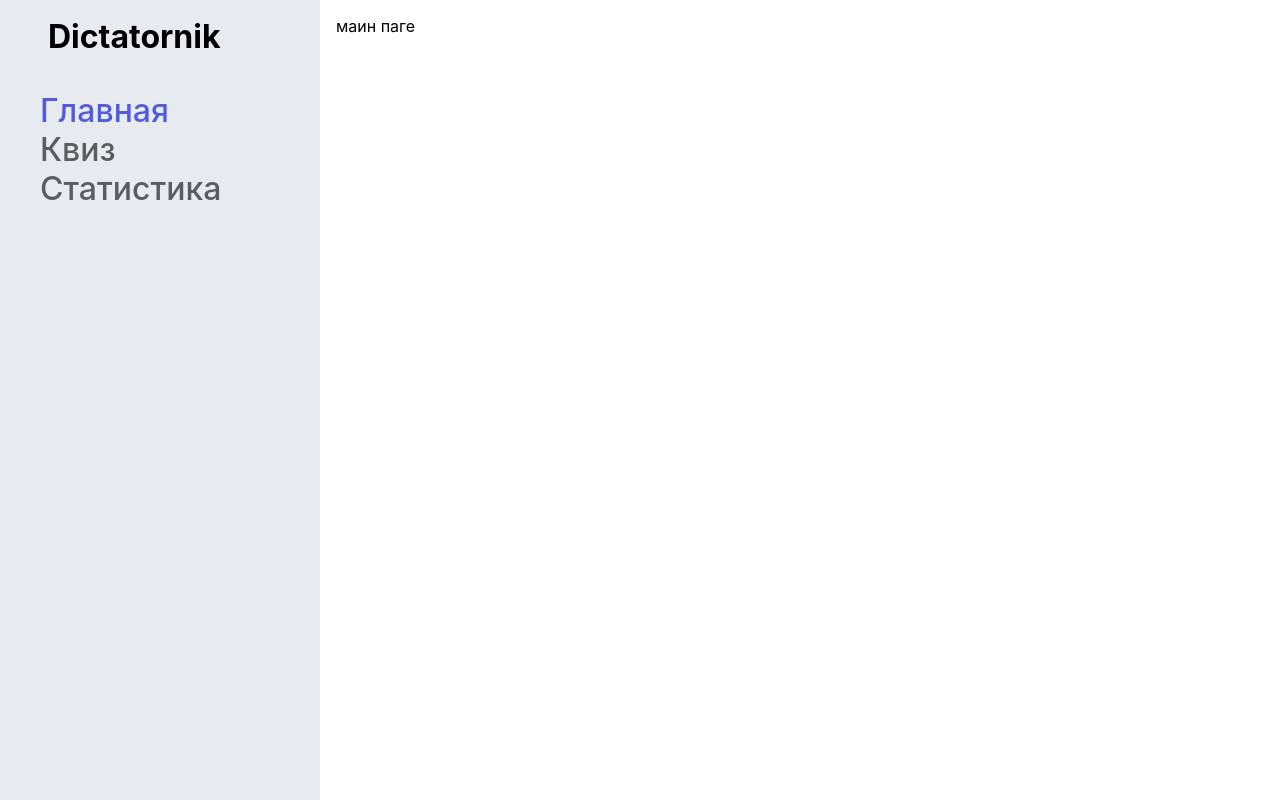
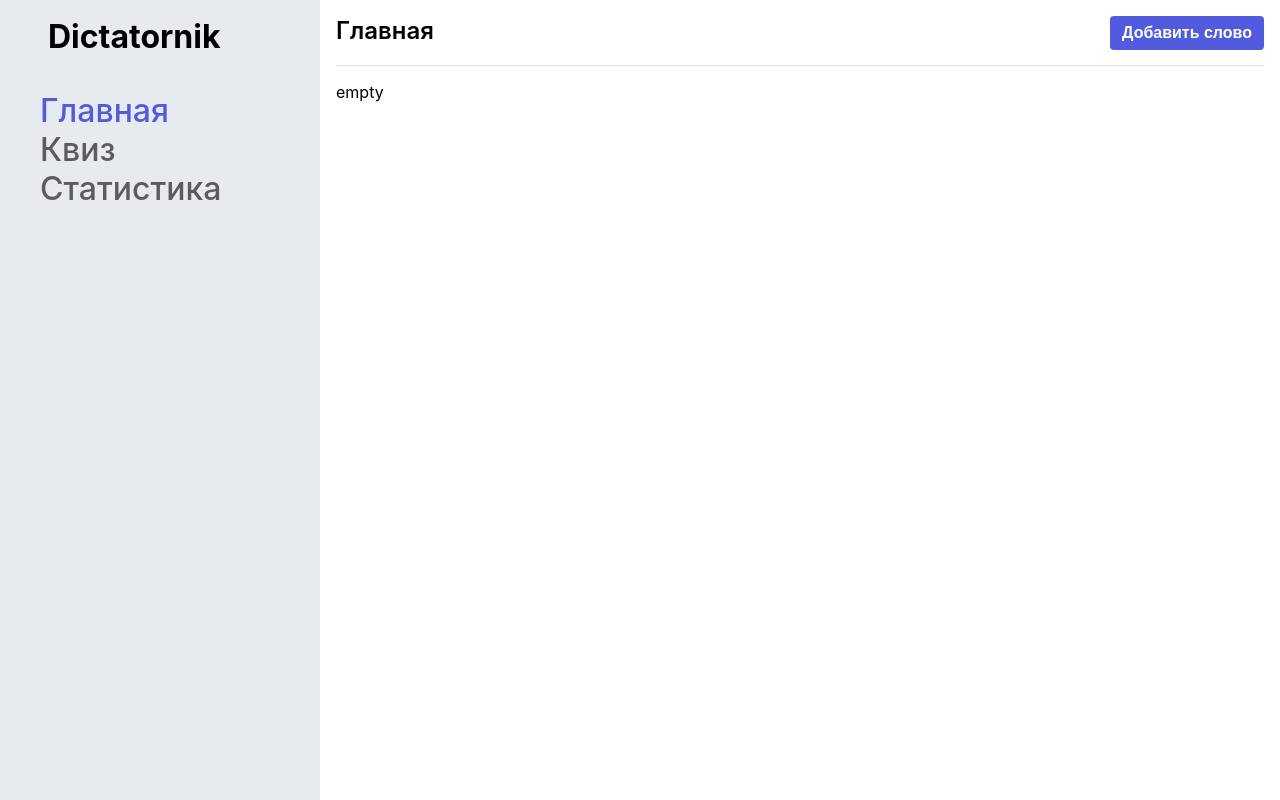
Before and after one commit to ytiK0/dictatornik, a React (Vite) app: page / in a window 1280 px wide. Built offline with nearby package versions, Linux system fonts and the light colour scheme; some icons are missing.

Commit message:
feat: add modal for adding new words and improve layout

```diff
--- a/src/pages/MainPage/MainPage.tsx
+++ b/src/pages/MainPage/MainPage.tsx
@@ -1,8 +1,56 @@
+import type {MouseEvent, SubmitEvent}from "react";
+import {Button} from "../../components/Button";
+
+import styles from "./mainPage.module.css"
+import {useCallback} from "react";
+import {LabeledInput} from "../../components/LabeledInput";
+import {useModal} from "../../hooks/useModal.ts";
+
 export function MainPage() {
+  const [modalRef, closeModal, showModal] = useModal();
+
+  const handleModalClick = useCallback((ev: MouseEvent) => {
+    if (ev.currentTarget === ev.target)
+      closeModal();
+  }, [closeModal]);
+
+  const handleNewWordFormSubmit = useCallback((ev: SubmitEvent) => {
+    ev.preventDefault();
+
+
+  },  [])
+
   return (
     <>
-      {/*  main page should have */}
-      маин паге
+      <header className={styles.headerContainer}>
+        <h2 className={styles.pageHeading}>Главная</h2>
+        <Button
+          view={"action"}
+          onClick={showModal}
+        >
+          Добавить слово
+        </Button>
+      </header>
+      <hr />
+      <section style={{display: "flex", flexDirection: "column"}}>
+        empty
+      </section>
+      <dialog
+        ref={modalRef}
+        className={styles.addNewWordModal}
+        onClick={handleModalClick}
+      >
+        <div className={styles.addNewWordModalContent}>
+          <form style={{display:"flex", flexDirection: "column", gap: 8}} onSubmit={handleNewWordFormSubmit}>
+            <LabeledInput id={"word"} label={"Слово"} autoComplete={"off"} required/>
+            <LabeledInput id={"translation"} label={"Перевод"} autoComplete={"off"} required />
+            <div style={{display: "flex", justifyContent: "flex-end", gap: 4}}>
+              <Button type={"button"} view={"normal"} onClick={closeModal}>Отмена</Button>
+              <Button type={"submit"} view={"action"}>Добавить</Button>
+            </div>
+          </form>
+        </div>
+      </dialog>
     </>
   );
 }
--- a/src/pages/MainPage/mainPage.module.css
+++ b/src/pages/MainPage/mainPage.module.css
@@ -0,0 +1,29 @@
+.headerContainer {
+  display: flex;
+  justify-content: space-between;
+}
+
+.pageHeading {
+  font-size: 24px;
+  font-weight: 600;
+}
+
+.addNewWordModal:not([open]) {
+  display: none;
+}
+
+.addNewWordModal {
+  top: 50%;
+  left:50%;
+  translate: -50% -50%;
+  box-shadow: 0 0 12px gray;
+}
+
+.addNewWordModal::backdrop {
+  filter: brightness(.4);
+}
+
+.addNewWordModalContent {
+  width: 300px;
+  padding: 24px;
+}
```
